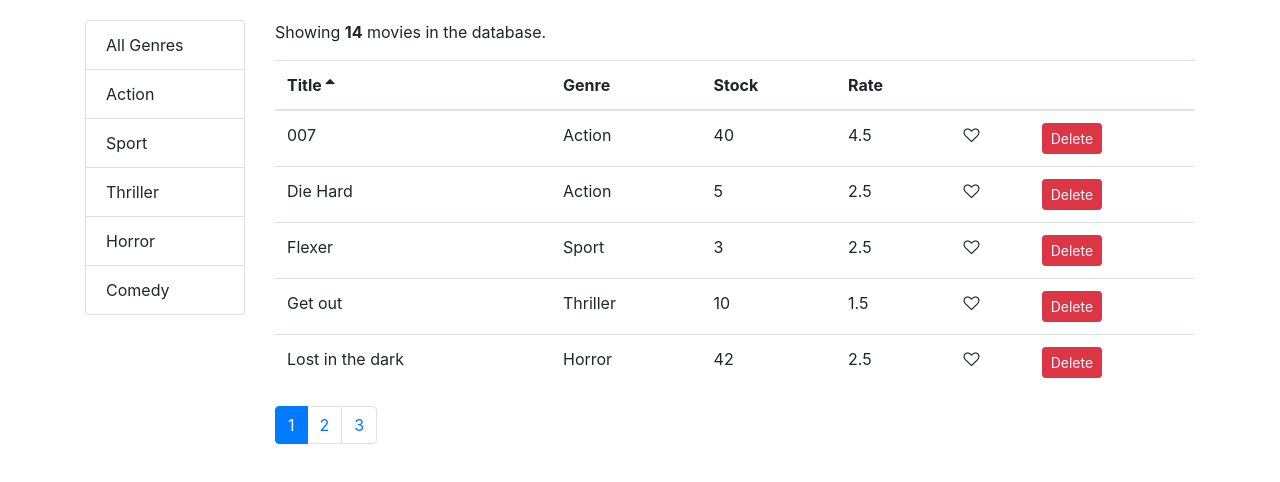
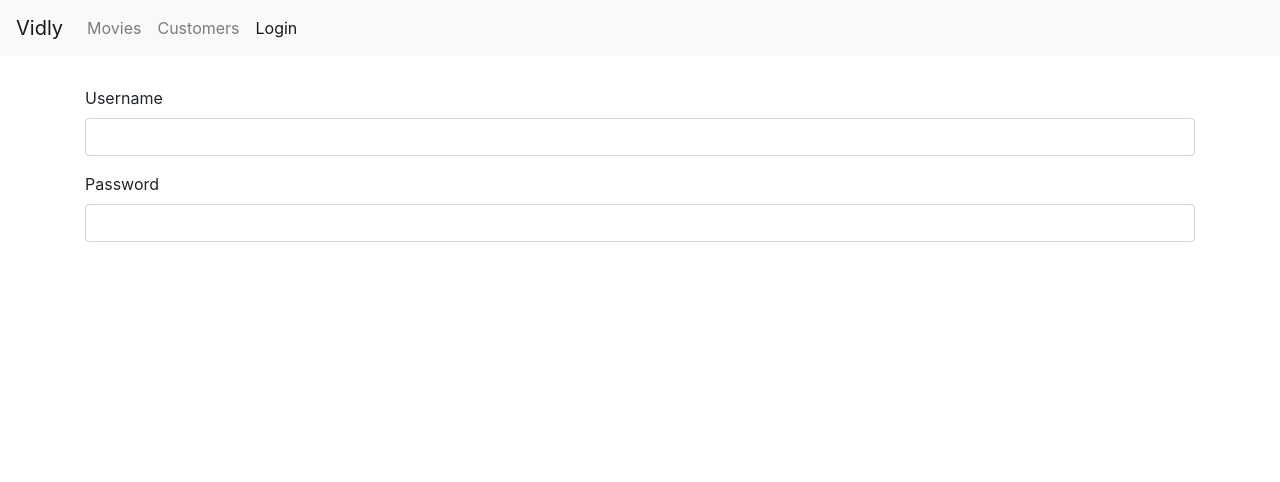
Before and after one commit to Engrtunze/Vidly_ReactPractice, a React (Create React App) app: page /login in a window 1280 px wide. Shown: the top 482 px of the page. Built offline with nearby package versions, Linux system fonts and the light colour scheme.

Commit message:
Added login page

```diff
--- a/package.json
+++ b/package.json
@@ -12,6 +12,7 @@
     "prop-types": "^15.6.2",
     "react": "^16.13.1",
     "react-dom": "^16.13.1",
+    "react-router-dom": "^4.3.1",
     "react-scripts": "3.4.3"
   },
   "scripts": {
--- a/src/App.js
+++ b/src/App.js
@@ -1,15 +1,36 @@
 import React, { Component } from 'react';
 import Movies from "./component/Movies"
+import Customer from "./component/customer";
 import './App.css';
+import {Route,Redirect, Switch} from "react-router-dom"
+import Navbar from "./component/common/Navbar";
+import Rentals from "./component/rentals";
+import Notfound from "./component/notfound";
+import Movieform from "./component/movieform";
+import Login from "./component/login";
+import "./App.css"
+
 
 class App extends Component {
 
   render() {
   return (
 
+<>
+      <Navbar />
     <main className="container">
-     <Movies/>
+        <Switch>
+            <Route path="/movies/:id" component={Movieform}></Route>
+        <Route path="/movies" component={Movies}></Route>
+        <Route path="/customers" component={Customer}></Route>
+        <Route path="/rentals" component={Rentals}></Route>
+        <Route path="/404Page" component={Notfound}></Route>
+            <Route path="/login" component={Login}></Route>
+        <Redirect from="/"  exact to="/movies"/>
+        <Redirect to="/404Page"/>
+        </Switch>
     </main>
+</>
 
   );
   }
--- a/src/component/Movies.jsx
+++ b/src/component/Movies.jsx
@@ -6,6 +6,7 @@ import {pagination} from "../utils/pagination";
 import ListGroup from "./common/ListGroup";
 import {getGenres} from "../services/fakeGenreService";
 import _ from 'lodash'
+import Navbar from "./common/Navbar";
 
 export default class Movies extends Component {
 
@@ -80,7 +81,10 @@ export default class Movies extends Component {
 
         return (
 
+
                 <div className="row">
+
+
                     <div className="col-sm-2">
 
                        <ListGroup Listitems={this.state.genres}
--- /dev/null
+++ b/src/component/common/Navbar.jsx
@@ -0,0 +1,24 @@
+import React from 'react';
+import {NavLink, Link} from "react-router-dom";
+
+const Navbar = () => {
+    return (
+        <nav className="navbar navbar-expand-lg navbar-light bg-light">
+            <Link className="navbar-brand" to="/">Vidly</Link>
+            <button className="navbar-toggler" type="button" data-toggle="collapse" data-target="#navbarNavAltMarkup"
+                    aria-controls="navbarNavAltMarkup" aria-expanded="false" aria-label="Toggle navigation">
+                <span className="navbar-toggler-icon"></span>
+            </button>
+            <div className="collapse navbar-collapse" id="navbarNavAltMarkup">
+                <div className="navbar-nav">
+                    <NavLink className="nav-link" to="/movies">Movies <span className="sr-only">(current)</span></NavLink>
+                    <NavLink className="nav-link" to="/customers">Customers</NavLink>
+                    <NavLink className="nav-link" to="/login">Login</NavLink>
+
+                </div>
+            </div>
+        </nav>
+    );
+};
+
+export default Navbar;
--- /dev/null
+++ b/src/component/customer.jsx
@@ -0,0 +1,11 @@
+import React from 'react';
+
+const Customer = () => {
+    return (
+        <div>
+            <h1>Customer form</h1>
+        </div>
+    );
+};
+
+export default Customer;
--- /dev/null
+++ b/src/component/login.jsx
@@ -0,0 +1,23 @@
+import React, {Component} from 'react';
+
+class Login extends Component {
+    render() {
+        return (
+            <div>
+                    <form>
+                        <div className="form-group ">
+                            <label htmlFor="">Username</label>
+                            <input type="text" className="form-control"/>
+                        </div>
+
+                        <div className="form-group ">
+                            <label htmlFor="">Password</label>
+                            <input type="text" className="form-control"/>
+                        </div>
+                    </form>
+            </div>
+        );
+    }
+}
+
+export default Login;
--- /dev/null
+++ b/src/component/movieform.jsx
@@ -0,0 +1,12 @@
+import React from 'react';
+
+const Movieform = ({match, history}) => {
+    return (
+        <div>
+            <h1>Movie form {match.params.id}</h1>
+            <button className="btn btn-primary" onClick={()=> history.push("/movies")}>save</button>
+        </div>
+    );
+};
+
+export default Movieform;
--- a/src/component/moviesTable.jsx
+++ b/src/component/moviesTable.jsx
@@ -1,13 +1,14 @@
 import React from 'react';
 import Like from "./common/like";
 import Table from "./common/table";
+import {Link} from "react-router-dom";
 
 
 
 export default class MoviesTable extends React.Component {
 
     columns = [
-        {path: 'title', label: 'Title'},
+        {path: 'title', label: 'Title', content: movie => <Link to={`/movies/${movie._id}`}>{movie.title}</Link>},
         {path: 'genre.name', label: 'Genre'},
         {path: 'numberInStock', label: 'Stock'},
         {path: 'dailyRentalRate', label: 'Rate'},
--- /dev/null
+++ b/src/component/notfound.jsx
@@ -0,0 +1,11 @@
+import React from 'react';
+
+const Notfound = () => {
+    return (
+        <div>
+            <h1>404 no found</h1>
+        </div>
+    );
+};
+
+export default Notfound;
--- /dev/null
+++ b/src/component/rentals.jsx
@@ -0,0 +1,11 @@
+import React from 'react';
+
+const Rentals = () => {
+    return (
+        <div>
+            <h1>Rentals here</h1>
+        </div>
+    );
+};
+
+export default Rentals;
--- a/src/index.css
+++ b/src/index.css
@@ -5,7 +5,7 @@ body {
     sans-serif;
   -webkit-font-smoothing: antialiased;
   -moz-osx-font-smoothing: grayscale;
-  padding:20px 0 0 0;
+  padding:0 0 0 0;
 }
 
 code {
@@ -16,3 +16,6 @@ code {
 .clickabele {
   cursor: pointer;
 }
+.navbar{
+  margin-bottom: 30px;
+}
--- a/src/index.js
+++ b/src/index.js
@@ -1,5 +1,6 @@
 import React from 'react';
 import ReactDOM from 'react-dom';
+import {BrowserRouter} from "react-router-dom"
 import './index.css';
 import App from './App';
 import * as serviceWorker from './serviceWorker';
@@ -7,9 +8,11 @@ import 'bootstrap/dist/css/bootstrap.css';
 import 'font-awesome/css/font-awesome.css';
 
 ReactDOM.render(
+<BrowserRouter>
   <React.StrictMode>
     <App />
-  </React.StrictMode>,
+  </React.StrictMode>
+</BrowserRouter>,
   document.getElementById('root')
 );
 
```
Also changed, not shown: 1 other file (tests, documents, lock files or other folders).
